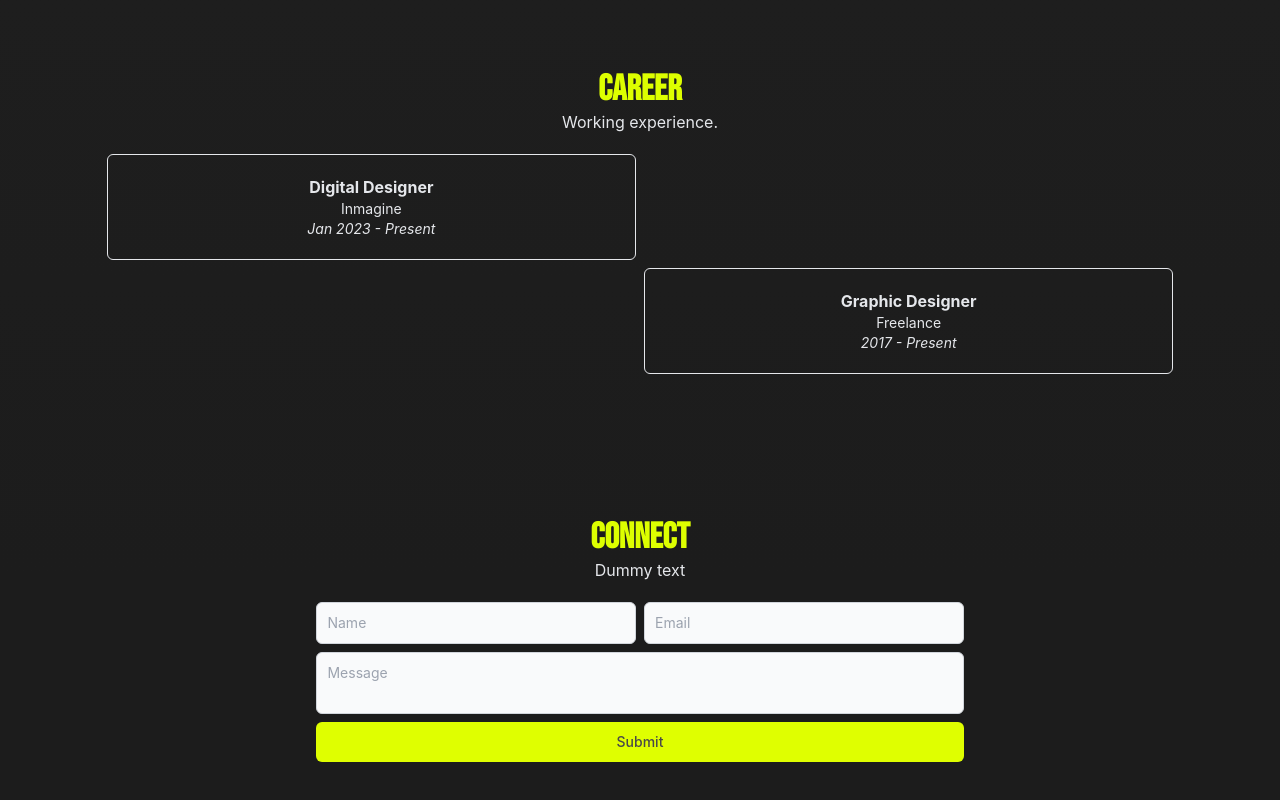
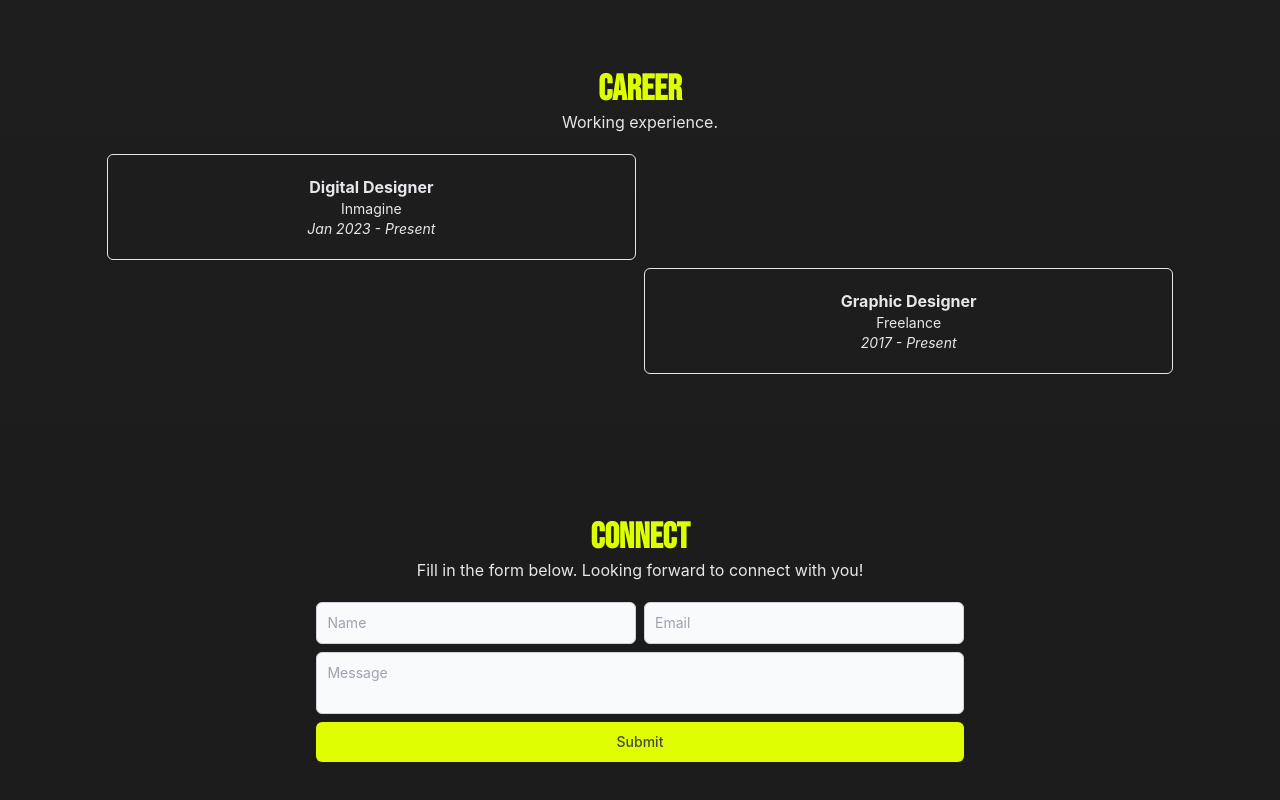
Before and after one commit to aimanaress/portfolio2024, a React (Create React App) app: page / in a window 1280 px wide. Shown: the part 2772-3572 px from the top of the page. Built offline with nearby package versions, Linux system fonts and the light colour scheme.

Commit message:
Update copy for Connect part

```diff
--- a/src/components/Connect.jsx
+++ b/src/components/Connect.jsx
@@ -35,7 +35,9 @@
       <div className="flex flex-col items-center">
         <div className="pt-2 pb-5 flex flex-col items-center">
           <h2 className="font-bebas text-4xl font-bold">Connect</h2>
-          <p className="text-gray-200">Dummy text</p>
+          <p className="text-gray-200">
+            Fill in the form below. Looking forward to connect with you!
+          </p>
         </div>
         <div className="w-full xl:w-2/3">
           <form className="">
```
